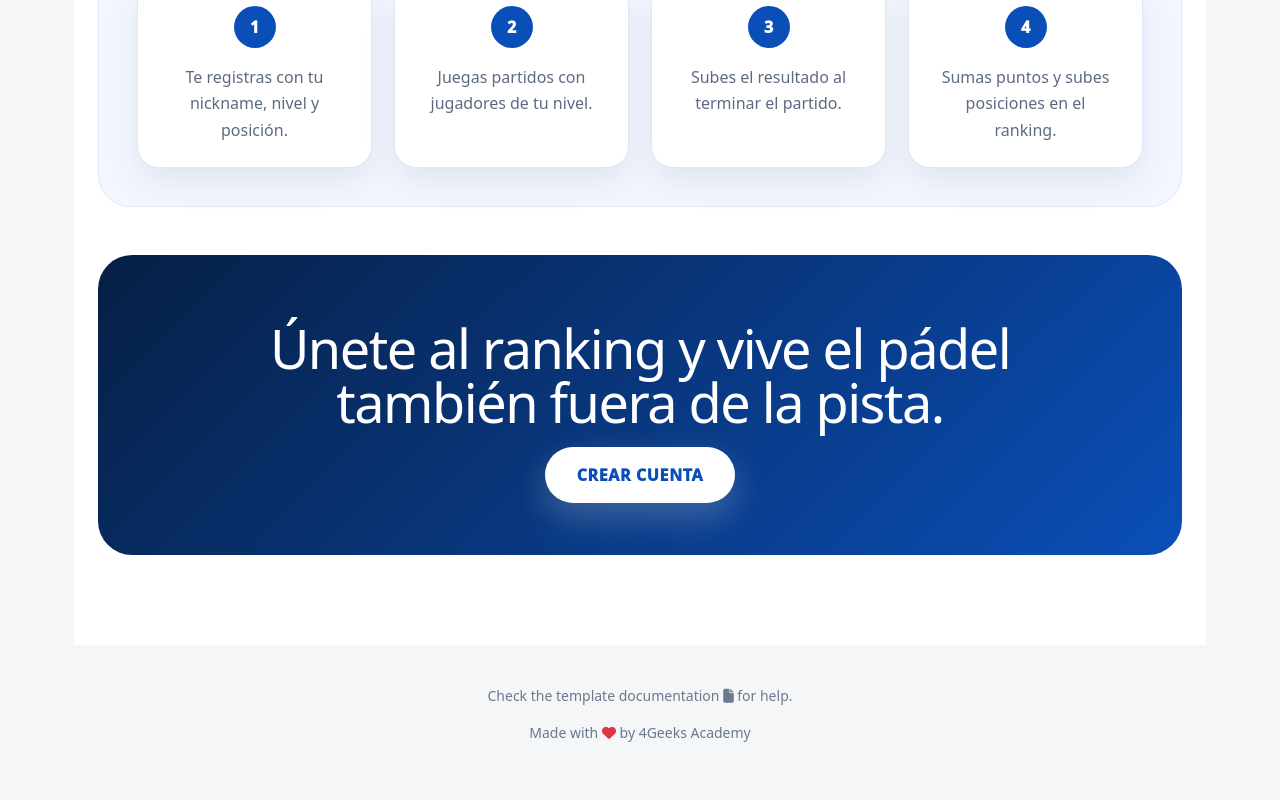
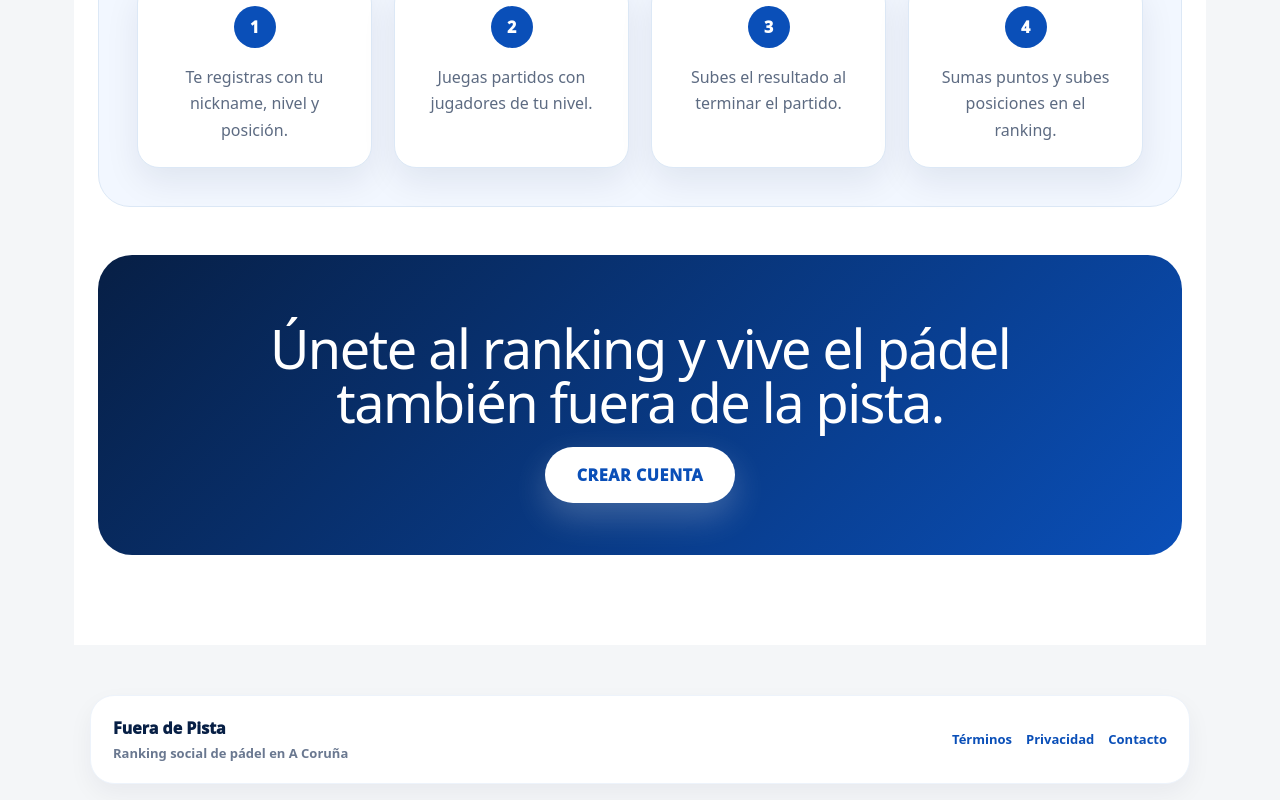
Before and after one commit to Julitoo01/RANKINGCORU, a React (Vite) app: page / in a window 1280 px wide. Shown: the part 1710-2510 px from the top of the page. Built offline with nearby package versions, Linux system fonts and the light colour scheme; no server answers.

Commit message:
Add legal acceptance and registration approval modal

```diff
--- a/src/front/components/Footer.jsx
+++ b/src/front/components/Footer.jsx
@@ -1,11 +1,20 @@
-export const Footer = () => (
-	<footer className="footer mt-auto py-3 text-center">
-		<p>
-			Check the <a target="_blank" href="https://4geeks.com/docs/start/react-flask-template">template documentation</a> <i className="fa-solid fa-file"></i> for help.
-		</p>
-		<p>
-			Made with <i className="fa fa-heart text-danger" /> by{" "}
-			<a href="http://www.4geeksacademy.com">4Geeks Academy</a>
-		</p>
-	</footer>
-);
+import { Link } from "react-router-dom";
+
+export const Footer = () => {
+  return (
+    <footer className="app-footer">
+      <div className="app-footer-content">
+        <div>
+          <strong>Fuera de Pista</strong>
+          <span>Ranking social de pádel en A Coruña</span>
+        </div>
+
+        <nav className="app-footer-links">
+          <Link to="/terms">Términos</Link>
+          <Link to="/privacy">Privacidad</Link>
+          <a href="mailto:contacto@fueradepista.app">Contacto</a>
+        </nav>
+      </div>
+    </footer>
+  );
+};
--- a/src/front/pages/Register.jsx
+++ b/src/front/pages/Register.jsx
@@ -22,6 +22,7 @@ export const Register = () => {
   const [loading, setLoading] = useState(false);
   const [message, setMessage] = useState("");
   const [error, setError] = useState("");
+  const [showPendingModal, setShowPendingModal] = useState(false);
 
   const levels = [
     "Iniciación",
@@ -51,7 +52,9 @@ export const Register = () => {
     setError("");
 
     if (!formData.terms_accepted || !formData.privacy_accepted) {
-      setError("Debes aceptar los Términos y Condiciones y la Política de Privacidad para registrarte.");
+      setError(
+        "Debes aceptar los Términos y Condiciones y la Política de Privacidad para registrarte."
+      );
       setLoading(false);
       return;
     }
@@ -79,7 +82,7 @@ export const Register = () => {
       }
 
       setMessage("Registro completado correctamente.");
-      navigate("/profile");
+      setShowPendingModal(true);
     } catch (error) {
       console.error(error);
       setError(error.message || "Error al registrarse");
@@ -88,14 +91,20 @@ export const Register = () => {
     }
   };
 
+  const handleGoToProfile = () => {
+    setShowPendingModal(false);
+    navigate("/profile");
+  };
+
   return (
+    <>
       <section className="register-page">
         <div className="register-hero">
           <span>Fuera de Pista · A Coruña</span>
           <h1>Únete al ranking</h1>
           <p>
-          Crea tu perfil, entra en la comunidad y empieza a competir en partidos
-          de pádel por niveles.
+            Crea tu perfil, entra en la comunidad y empieza a competir en
+            partidos de pádel por niveles.
           </p>
         </div>
 
@@ -104,14 +113,16 @@ export const Register = () => {
             <h2>Tu perfil de jugador</h2>
 
             <p>
-            Estos datos nos ayudan a organizar partidos equilibrados y a mostrar
-            tu perfil correctamente dentro del ranking.
+              Estos datos nos ayudan a organizar partidos equilibrados y a
+              mostrar tu perfil correctamente dentro del ranking.
             </p>
 
             <div className="register-info-list">
               <div>
                 <strong>Ranking individual</strong>
-              <span>Tu nickname será el nombre público en la clasificación.</span>
+                <span>
+                  Tu nickname será el nombre público en la clasificación.
+                </span>
               </div>
 
               <div>
@@ -216,17 +227,6 @@ export const Register = () => {
               </div>
 
               <div className="form-group">
-              <label>Instagram</label>
-              <input
-                type="text"
-                name="instagram"
-                value={formData.instagram}
-                onChange={handleChange}
-                placeholder="@usuario"
-              />
-            </div>
-
-            <div className="form-group">
                 <label>Nivel aproximado</label>
                 <select
                   name="level"
@@ -310,5 +310,31 @@ export const Register = () => {
           </form>
         </div>
       </section>
+
+      {showPendingModal && (
+        <div className="register-modal-overlay">
+          <div className="register-modal-card">
+            <div className="register-modal-icon">✓</div>
+
+            <span>Inscripción enviada</span>
+
+            <h2>Tu perfil todavía no está aprobado</h2>
+
+            <p>
+              Podrás apuntarte a partidos cuando el admin apruebe tu
+              inscripción.
+            </p>
+
+            <button
+              type="button"
+              className="register-modal-btn"
+              onClick={handleGoToProfile}
+            >
+              Entendido
+            </button>
+          </div>
+        </div>
+      )}
+    </>
   );
 };
--- a/src/front/styles.css
+++ b/src/front/styles.css
@@ -3494,3 +3494,172 @@ button:disabled {
     width: 100%;
   }
 }
+/* ========================= */
+/* APP FOOTER */
+/* ========================= */
+
+.app-footer {
+  width: 100%;
+  padding: 26px 24px 130px;
+  color: #6a7890;
+}
+
+.app-footer-content {
+  max-width: 1100px;
+  margin: 0 auto;
+  background: #ffffff;
+  border: 1px solid #edf3fb;
+  border-radius: 24px;
+  padding: 20px 22px;
+  display: flex;
+  justify-content: space-between;
+  align-items: center;
+  gap: 18px;
+  box-shadow: 0 10px 24px rgba(6, 27, 58, 0.05);
+}
+
+.app-footer-content strong {
+  display: block;
+  color: #071f45;
+  font-size: 16px;
+  font-weight: 950;
+}
+
+.app-footer-content span {
+  display: block;
+  margin-top: 4px;
+  font-size: 13px;
+  font-weight: 750;
+}
+
+.app-footer-links {
+  display: flex;
+  align-items: center;
+  gap: 14px;
+  flex-wrap: wrap;
+}
+
+.app-footer-links a {
+  color: #0a4fb8;
+  font-size: 13px;
+  font-weight: 900;
+  text-decoration: none;
+}
+
+.app-footer-links a:hover {
+  text-decoration: underline;
+}
+
+@media (max-width: 768px) {
+  .app-footer {
+    padding: 16px 14px 130px;
+  }
+
+  .app-footer-content {
+    display: grid;
+    gap: 14px;
+    border-radius: 20px;
+  }
+
+  .app-footer-links {
+    gap: 12px;
+  }
+}
+
+/* ========================= */
+/* REGISTER PENDING MODAL */
+/* ========================= */
+
+.register-modal-overlay {
+  position: fixed;
+  inset: 0;
+  z-index: 2147483647;
+  background: rgba(6, 27, 58, 0.58);
+  backdrop-filter: blur(8px);
+  -webkit-backdrop-filter: blur(8px);
+  display: flex;
+  align-items: center;
+  justify-content: center;
+  padding: 22px;
+}
+
+.register-modal-card {
+  width: 100%;
+  max-width: 480px;
+  background: #ffffff;
+  border-radius: 30px;
+  padding: 34px;
+  text-align: center;
+  box-shadow: 0 26px 70px rgba(6, 27, 58, 0.28);
+  border: 1px solid rgba(255, 255, 255, 0.5);
+}
+
+.register-modal-icon {
+  width: 68px;
+  height: 68px;
+  border-radius: 999px;
+  background: #e8f8ef;
+  color: #16813d;
+  display: flex;
+  align-items: center;
+  justify-content: center;
+  margin: 0 auto 18px;
+  font-size: 34px;
+  font-weight: 950;
+}
+
+.register-modal-card > span {
+  display: inline-block;
+  color: #0a4fb8;
+  font-size: 12px;
+  font-weight: 950;
+  text-transform: uppercase;
+  letter-spacing: 0.12em;
+  margin-bottom: 10px;
+}
+
+.register-modal-card h2 {
+  margin: 0;
+  color: #071f45;
+  font-size: 30px;
+  line-height: 1.05;
+  letter-spacing: -0.8px;
+}
+
+.register-modal-card p {
+  margin: 16px 0 26px;
+  color: #526276;
+  font-size: 16px;
+  line-height: 1.6;
+  font-weight: 750;
+}
+
+.register-modal-btn {
+  width: 100%;
+  border: none;
+  background: #0a4fb8;
+  color: #ffffff;
+  border-radius: 999px;
+  padding: 15px 22px;
+  font-size: 15px;
+  font-weight: 950;
+  cursor: pointer;
+  box-shadow: 0 14px 30px rgba(10, 79, 184, 0.22);
+  transition: all 0.2s ease;
+}
+
+.register-modal-btn:hover {
+  background: #083f95;
+  transform: translateY(-2px);
+}
+
+@media (max-width: 650px) {
+  .register-modal-card {
+    border-radius: 24px;
+    padding: 28px 22px;
+  }
+
+  .register-modal-card h2 {
+    font-size: 25px;
+  }
+}
```
Also changed, not shown: src/front/App.jsx (+14 -4 lines). Lines whose indentation alone changed are shown as unchanged.
